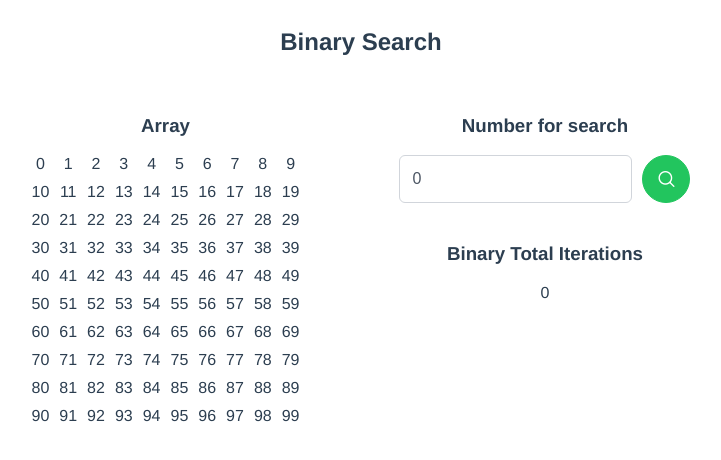
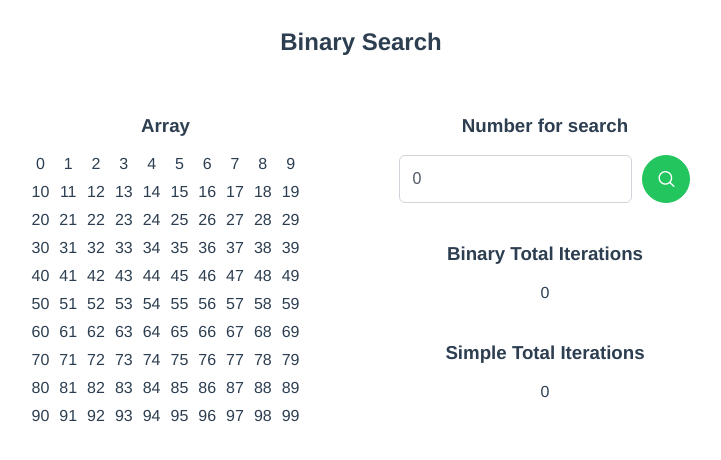
Before and after one commit to vitalic-web/algorithms, a Vue app: page /binary in a window 1280 px wide. Shown: the top 460 px of the page, without its empty margins (279-1000 px from the left). Built offline with nearby package versions, Linux system fonts and the light colour scheme; a web font is replaced by a local one.

Commit message:
Add calculation of simple search iteration

```diff
--- a/src/views/BinarySearch.vue
+++ b/src/views/BinarySearch.vue
@@ -27,6 +27,8 @@
         </div>
         <h3 class="binary__result-title">Binary Total Iterations</h3>
         <div>{{ binaryTotalIterations }}</div>
+        <h3 class="binary__result-title">Simple Total Iterations</h3>
+        <div>{{ simpleTotalIterations }}</div>
       </div>
     </div>
   </div>
@@ -41,6 +43,7 @@ const arr: number[] = Array.from(Array(100).keys());
 const numForSearch: Ref<number> = ref(0);
 const searchedNumIndex: Ref<number | string> = ref(0);
 const binaryTotalIterations = ref(0);
+const simpleTotalIterations: Ref<number | undefined> = ref(0);
 
 const binarySearch = (list: number[], item: number) => {
   binaryTotalIterations.value = 0;
@@ -62,8 +65,18 @@ const binarySearch = (list: number[], item: number) => {
   return 'not found';
 };
 
+// eslint-disable-next-line consistent-return
+const simpleSearch = (list: number[], item: number) => {
+  for (let i = 0; i < list.length; i += 1) {
+    if (i === item) {
+      return i;
+    }
+  }
+};
+
 const searchIndex = () => {
   searchedNumIndex.value = binarySearch(arr, numForSearch.value);
+  simpleTotalIterations.value = simpleSearch(arr, numForSearch.value);
 };
 </script>
 
```
